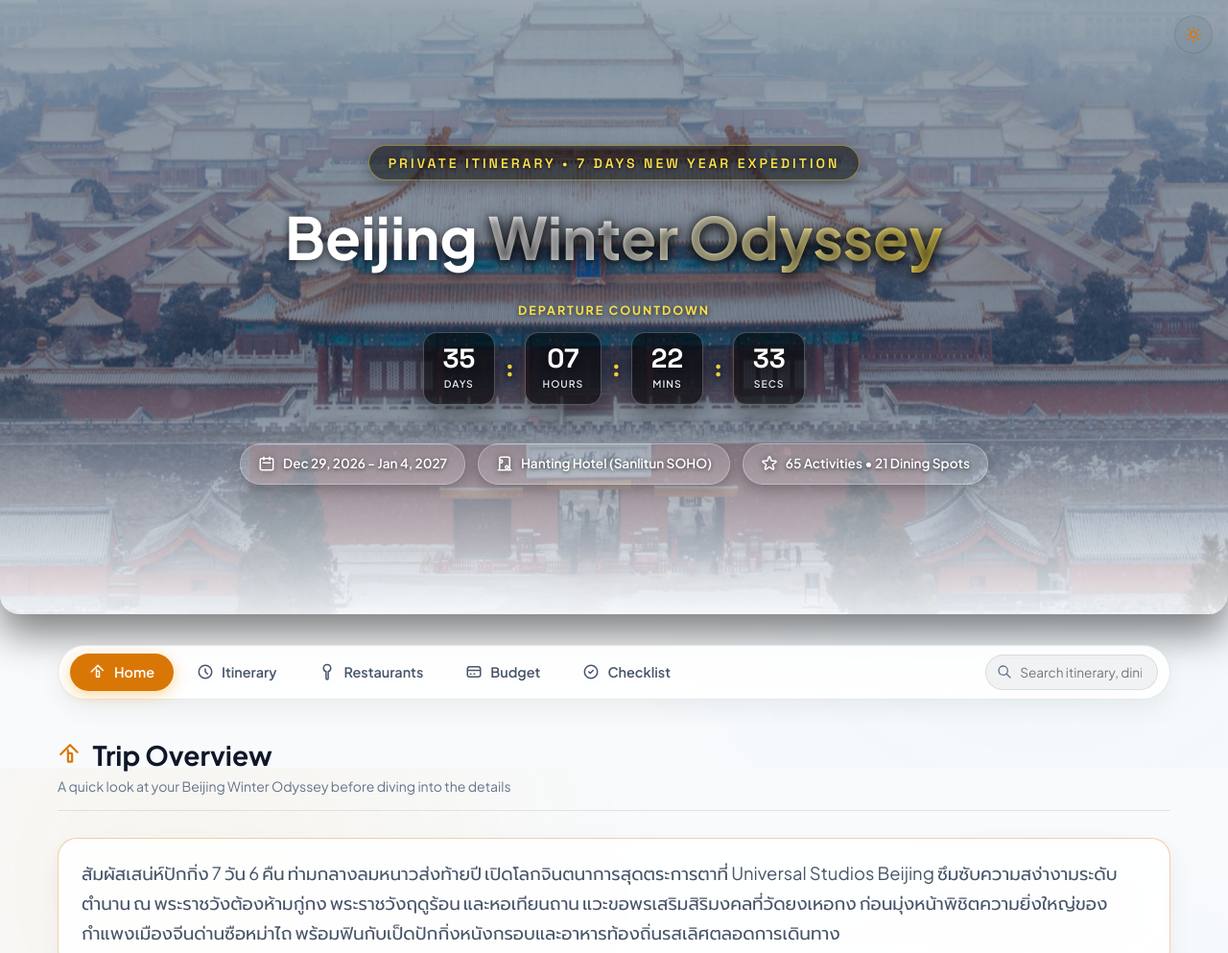
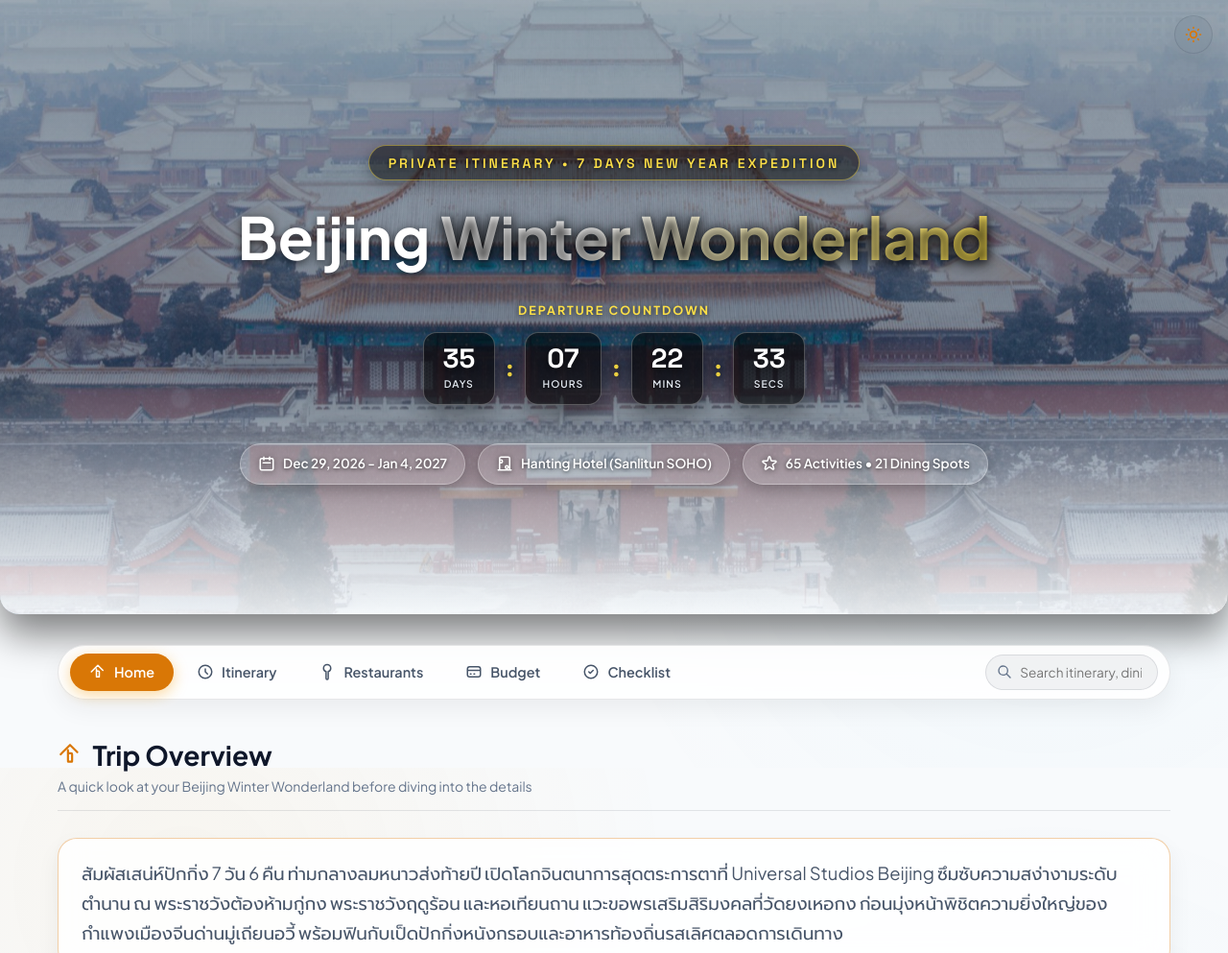
Before and after one commit to asamaliammukda-ux/beijing2026, a plain HTML site: page index.html in a window 1280 px wide. Shown: the top 993 px of the page at 96% size. Drawn offline with Linux system fonts and the light colour scheme.

Commit message:
Rename site to Beijing Winter Wonderland; hero mentions Mutianyu
Co-Authored-By: Claude Opus 5.5 <noreply@anthropic.com>

```diff
--- a/data/hero.json
+++ b/data/hero.json
@@ -1,8 +1,8 @@
 {
   "subtitle": "Private Itinerary • 7 Days New Year Expedition",
   "titleMain": "Beijing",
-  "titleAccent": "Winter Odyssey",
+  "titleAccent": "Winter Wonderland",
   "travelDates": "Dec 29, 2026 - Jan 4, 2027",
   "hotel": "Hanting Hotel (Sanlitun SOHO)",
-  "description": "สัมผัสเสน่ห์ปักกิ่ง 7 วัน 6 คืน ท่ามกลางลมหนาวส่งท้ายปี เปิดโลกจินตนาการสุดตระการตาที่ Universal Studios Beijing ซึมซับความสง่างามระดับตำนาน ณ พระราชวังต้องห้ามกู่กง พระราชวังฤดูร้อน และหอเทียนถาน แวะขอพรเสริมสิริมงคลที่วัดยงเหอกง ก่อนมุ่งหน้าพิชิตความยิ่งใหญ่ของกำแพงเมืองจีนด่านซือหม่าไถ พร้อมฟินกับเป็ดปักกิ่งหนังกรอบและอาหารท้องถิ่นรสเลิศตลอดการเดินทาง"
+  "description": "สัมผัสเสน่ห์ปักกิ่ง 7 วัน 6 คืน ท่ามกลางลมหนาวส่งท้ายปี เปิดโลกจินตนาการสุดตระการตาที่ Universal Studios Beijing ซึมซับความสง่างามระดับตำนาน ณ พระราชวังต้องห้ามกู่กง พระราชวังฤดูร้อน และหอเทียนถาน แวะขอพรเสริมสิริมงคลที่วัดยงเหอกง ก่อนมุ่งหน้าพิชิตความยิ่งใหญ่ของกำแพงเมืองจีนด่านมู่เถียนอวี้ พร้อมฟินกับเป็ดปักกิ่งหนังกรอบและอาหารท้องถิ่นรสเลิศตลอดการเดินทาง"
 }
--- a/index.html
+++ b/index.html
@@ -3,7 +3,7 @@
 <head>
   <meta charset="UTF-8">
   <meta name="viewport" content="width=device-width, initial-scale=1.0, maximum-scale=1.0, user-scalable=no">
-  <title>Beijing Winter Odyssey & New Year 2027 • Personal Trip Planner</title>
+  <title>Beijing Winter Wonderland & New Year 2027 • Personal Trip Planner</title>
   <meta name="description" content="Personal trip itinerary, Peking Duck culinary guide, and travel checklist for Beijing Winter & New Year Expedition.">
 
   <!-- Favicon -->
@@ -11,7 +11,7 @@
 
   <!-- Open Graph -->
   <meta property="og:type" content="website">
-  <meta property="og:title" content="Beijing Winter Odyssey & New Year 2027 • Personal Trip Planner">
+  <meta property="og:title" content="Beijing Winter Wonderland & New Year 2027 • Personal Trip Planner">
   <meta property="og:description" content="Personal trip itinerary, Peking Duck culinary guide, and travel checklist for Beijing Winter & New Year Expedition.">
   <meta property="og:image" content="images/hero-bg.jpg">
 
@@ -164,7 +164,7 @@
             </svg>
             Trip Overview
           </h2>
-          <p class="section-subtext">A quick look at your Beijing Winter Odyssey before diving into the details</p>
+          <p class="section-subtext">A quick look at your Beijing Winter Wonderland before diving into the details</p>
         </div>
       </div>
 
```
Also changed, not shown: manifest.json.
